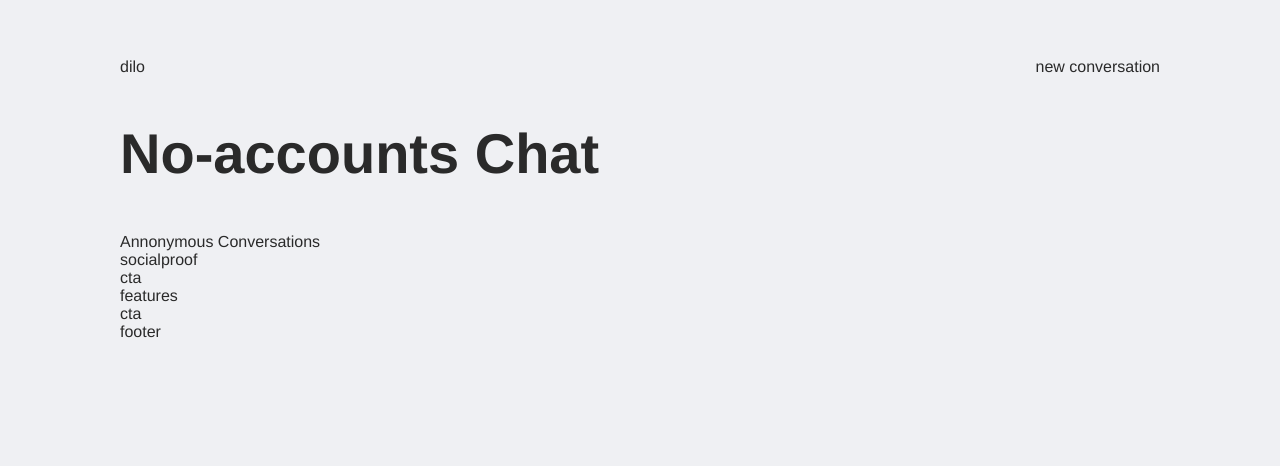
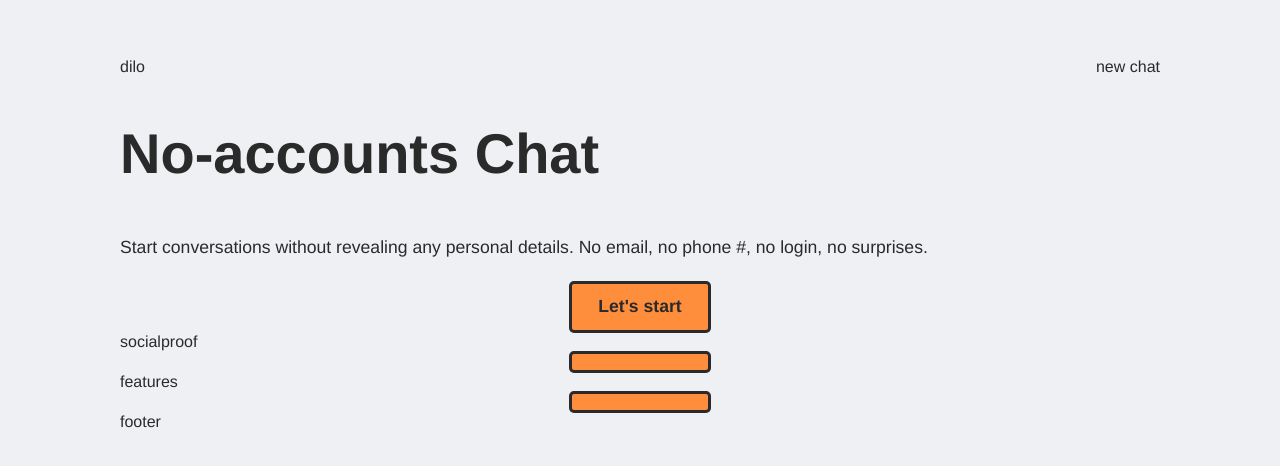
Before and after one commit to aws-samples/simple-websockets-chat-app, a React (Vite) app in the folder webclient/: page / in a window 1280 px wide. Shown: the part 102-568 px from the top of the page. Built offline with nearby package versions, Linux system fonts and the light colour scheme; no server answers.

Commit message:
wip: added cta

```diff
--- a/webclient/src/pages/Home.tsx
+++ b/webclient/src/pages/Home.tsx
@@ -1,11 +1,10 @@
 import * as React from 'react'
 import '../styles/Home.css'
-import ShareRoom from '../components/ShareRoom';
 const Navbar: React.FC = () => {
   return (
     <section className="navbar">
       <span>dilo</span>
-      <span>new conversation</span>
+      <span>new chat</span>
     </section>
   );
 }
@@ -14,9 +13,14 @@ const Hero: React.FC = () => {
     <section className="hero">
       <div className="header">
         <h1>No-accounts Chat</h1>
+        <p>
+          Start conversations without revealing any personal details.
+          No email, no phone #, no login, no surprises.
+        </p>
+        <CTA>Let's start</CTA>
       </div>
       <div className="subheader">
-        Annonymous Conversations
+
       </div>
     </section>
   );
@@ -26,9 +30,9 @@ const SocialProof: React.FC = () => {
     <section className="socialproof">socialproof</section>
   );
 }
-const CTA: React.FC = () => {
+const CTA: React.FC = ({ children }) => {
   return (
-    <section className="cta">cta</section>
+    <section className="cta">{children}</section>
   );
 }
 const Features: React.FC = () => {
--- a/webclient/src/styles/Home.css
+++ b/webclient/src/styles/Home.css
@@ -9,6 +9,19 @@
   display: flex;
   margin-top: 3rem;
   justify-content: space-between;
+}
+
+.cta {
+  background-color: var(--highlight);
+  border-radius: 5px;
+  border: var(--border);
+  font-size: var(--font-size-4);
+  line-height: var(--line-height-4);
+  font-weight: bold;
+  text-align: center;
+  padding: 0.5rem;
+  margin: 0 auto;
+  max-width: 120px;
 }
 
 @media screen and (max-width: 991px) {
```
